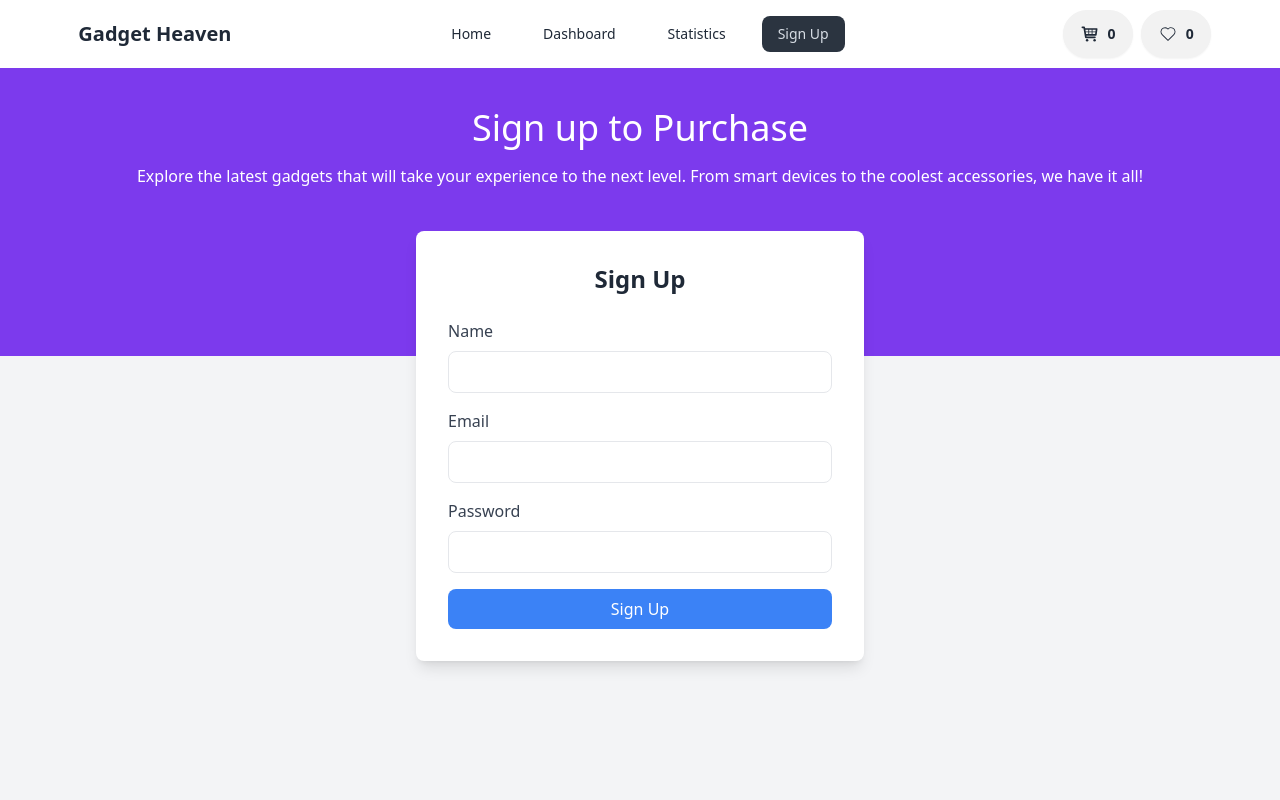
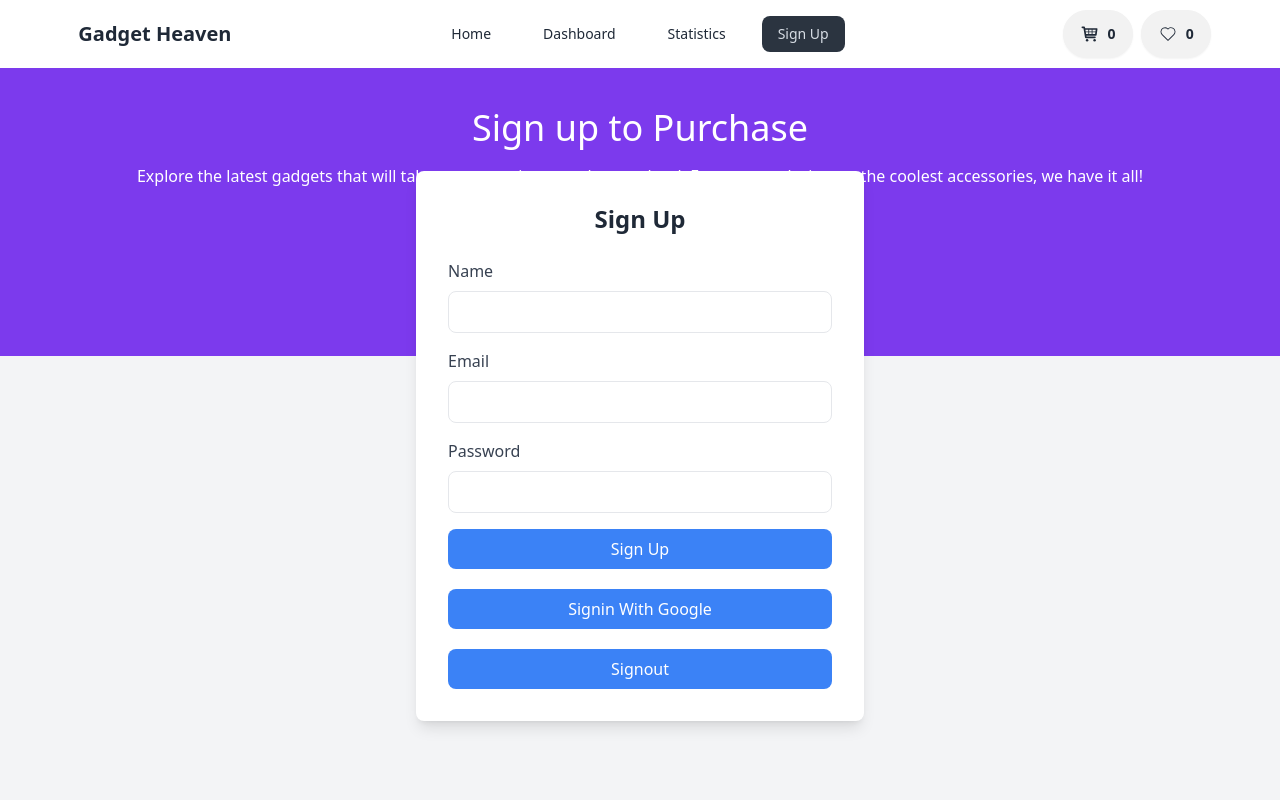
Before and after one commit to Sakib-01/gadget-heaven, a React (Vite) app: page /signup in a window 1280 px wide. Shown: the top 800 px of the page. Built offline with nearby package versions, Linux system fonts and the light colour scheme.

Commit message:
repository change

```diff
--- a/package.json
+++ b/package.json
@@ -10,6 +10,7 @@
     "preview": "vite preview"
   },
   "dependencies": {
+    "firebase": "^11.0.1",
     "localforage": "^1.10.0",
     "match-sorter": "^7.0.0",
     "react": "^18.3.1",
--- a/src/components/Signup/Signup.jsx
+++ b/src/components/Signup/Signup.jsx
@@ -1,5 +1,7 @@
+import { GoogleAuthProvider, signInWithPopup, signOut } from "firebase/auth";
 import React, { useEffect, useState } from "react";
 import { useNavigate } from "react-router-dom";
+import { auth } from "../firebase/firebase.init";
 
 const Signup = () => {
   const navigate = useNavigate();
@@ -14,12 +16,37 @@ const Signup = () => {
     document.title = "Signup | Gadget Heaven";
   }, []);
 
+  const [user, setUser] = useState(null);
+  const provider = new GoogleAuthProvider();
+
+  const handleGoogleSignin = () => {
+    signInWithPopup(auth, provider)
+      .then((result) => {
+        console.log(result.user);
+        setUser(result.user);
+      })
+      .catch((error) => {
+        console.log("Error", error);
+        setUser(null);
+      });
+  };
+
+  const handleSignout = () => {
+    signOut(auth)
+      .then(() => {
+        console.log("Signout");
+        setUser(null);
+      })
+      .catch((error) => console.log("Error", error));
+  };
+
   return (
     <div className="flex items-center justify-center h-[500px] bg-gray-100">
       <div className="w-full max-w-md bg-white p-8 rounded-lg shadow-lg  relative -top-40">
         <h2 className="text-2xl font-bold text-center text-gray-800 mb-6">
           Sign Up
         </h2>
+
         <form onSubmit={handleSubmit} className="space-y-4">
           <div>
             <label
@@ -70,6 +97,21 @@ const Signup = () => {
             Sign Up
           </button>
         </form>
+        <button
+          onClick={handleGoogleSignin}
+          type="submit"
+          className="w-full bg-blue-500 text-white py-2 px-4 rounded-lg hover:bg-blue-600 transition duration-300 mt-5"
+        >
+          Signin With Google
+        </button>
+        <button
+          onClick={handleSignout}
+          type="submit"
+          className="w-full bg-blue-500 text-white py-2 px-4 rounded-lg hover:bg-blue-600 transition duration-300 mt-5"
+        >
+          Signout
+        </button>
+        <div>{user && <h2>{user.displayName}</h2>}</div>
       </div>
     </div>
   );
--- /dev/null
+++ b/src/components/firebase/firebase.init.js
@@ -0,0 +1,19 @@
+// Import the functions you need from the SDKs you need
+import { initializeApp } from "firebase/app";
+import { getAuth } from "firebase/auth";
+// TODO: Add SDKs for Firebase products that you want to use
+// https://firebase.google.com/docs/web/setup#available-libraries
+
+// Your web app's Firebase configuration
+const firebaseConfig = {
+  apiKey: "AIzaSyBf2EgkyxgB3RYeAxRQQTPfRy16T9IKD3k",
+  authDomain: "simple-firebase-4ca3a.firebaseapp.com",
+  projectId: "simple-firebase-4ca3a",
+  storageBucket: "simple-firebase-4ca3a.firebasestorage.app",
+  messagingSenderId: "483338592821",
+  appId: "1:483338592821:web:9a5c7fd72768ca4b94077c",
+};
+
+// Initialize Firebase
+const app = initializeApp(firebaseConfig);
+export const auth = getAuth(app);
```
Also changed, not shown: 1 other file (tests, documents, lock files or other folders).
